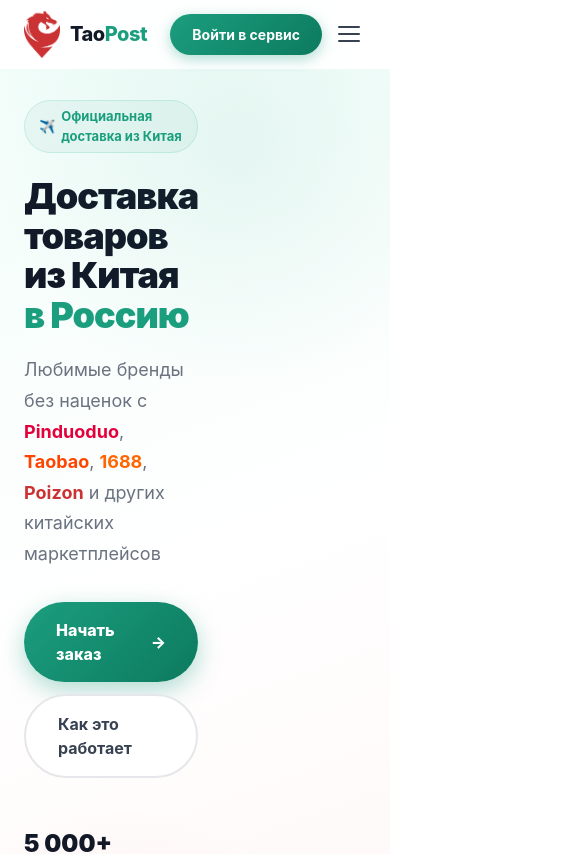
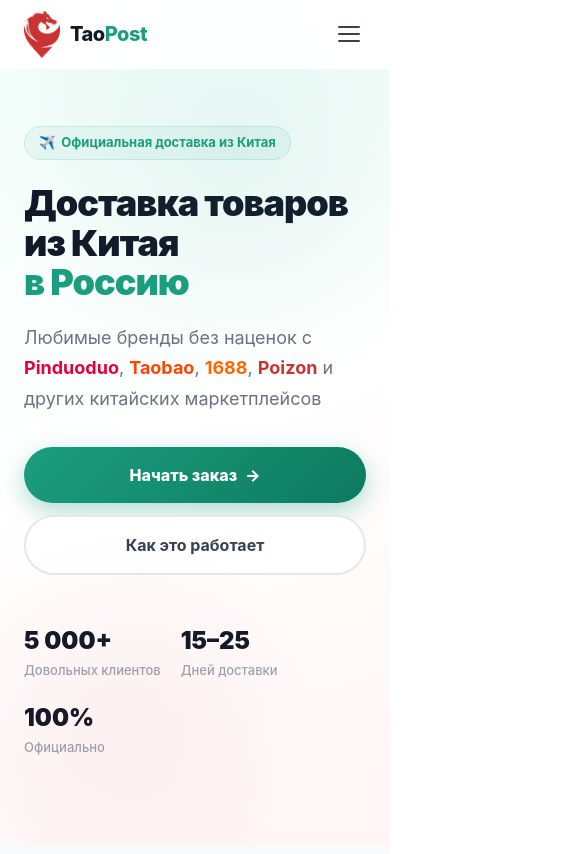
Before and after one commit to penjalittc-debug/taopost-site, a Next.js app: page / in a window 390 px wide. Shown: the top 854 px of the page, 585 px wide, since content can reach past the window. Built offline with nearby package versions, Linux system fonts and the light colour scheme.

Commit message:
fix: mobile layout — header, hero, tariffs

```diff
--- a/components/Header.tsx
+++ b/components/Header.tsx
@@ -81,6 +81,7 @@
             href="https://taopost.vercel.app"
             target="_blank"
             rel="noopener noreferrer"
+            className="header-cta"
             style={{
               padding: '10px 22px',
               background: 'linear-gradient(135deg, #1B9E7E, #0D7A5F)',
@@ -178,6 +179,7 @@
         @media (max-width: 768px) {
           .desktop-nav { display: none !important; }
           .mobile-burger { display: flex !important; }
+          .header-cta { display: none !important; }
         }
       `}</style>
     </header>
--- a/components/Hero.tsx
+++ b/components/Hero.tsx
@@ -46,7 +46,7 @@
       }} />
 
       <div style={{ maxWidth: '1200px', margin: '0 auto', width: '100%' }}>
-        <div style={{ display: 'grid', gridTemplateColumns: '1fr 1fr', gap: '60px', alignItems: 'center' }}>
+        <div className="hero-grid" style={{ display: 'grid', gridTemplateColumns: '1fr 1fr', gap: '60px', alignItems: 'center' }}>
 
           {/* Left: text */}
           <div>
@@ -90,7 +90,7 @@
             </p>
 
             {/* CTA Buttons */}
-            <div style={{ display: 'flex', gap: '12px', flexWrap: 'wrap', marginBottom: '48px' }}>
+            <div className="hero-buttons" style={{ display: 'flex', gap: '12px', flexWrap: 'wrap', marginBottom: '48px' }}>
               <a
                 href="https://taopost.vercel.app"
                 target="_blank"
@@ -150,7 +150,7 @@
             </div>
 
             {/* Stats */}
-            <div style={{ display: 'flex', gap: '32px', flexWrap: 'wrap' }}>
+            <div className="hero-stats" style={{ display: 'flex', gap: '32px', flexWrap: 'wrap' }}>
               {STATS.map((stat) => (
                 <div key={stat.label}>
                   <div style={{ fontSize: '24px', fontWeight: 900, color: '#111827' }}>{stat.value}</div>
@@ -249,8 +249,12 @@
       </div>
 
       <style>{`
-        @media (max-width: 900px) {
+        @media (max-width: 768px) {
+          .hero-grid { grid-template-columns: 1fr !important; gap: 32px !important; }
           .hero-right { display: none !important; }
+          .hero-buttons { flex-direction: column !important; }
+          .hero-buttons a { text-align: center !important; justify-content: center !important; }
+          .hero-stats { gap: 20px !important; }
         }
       `}</style>
     </section>
--- a/components/Tariffs.tsx
+++ b/components/Tariffs.tsx
@@ -43,7 +43,7 @@
           </p>
         </div>
 
-        <div style={{ display: 'grid', gridTemplateColumns: '1fr 1fr', gap: '24px' }}>
+        <div className="tariffs-grid" style={{ display: 'grid', gridTemplateColumns: '1fr 1fr', gap: '24px' }}>
 
           {/* Delivery rates table */}
           <div style={{
@@ -186,7 +186,7 @@
 
       <style>{`
         @media (max-width: 768px) {
-          #tariffs .grid-2col { grid-template-columns: 1fr !important; }
+          .tariffs-grid { grid-template-columns: 1fr !important; }
         }
       `}</style>
     </section>
```
